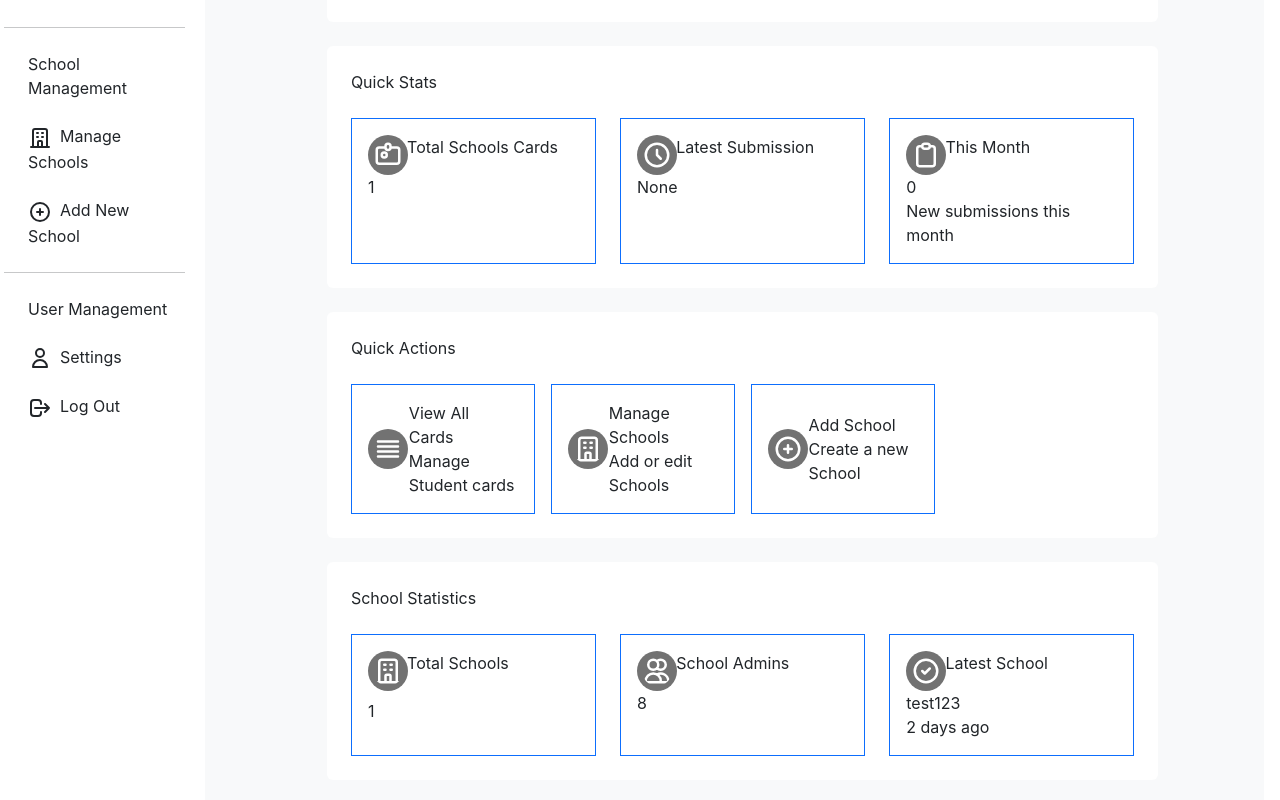
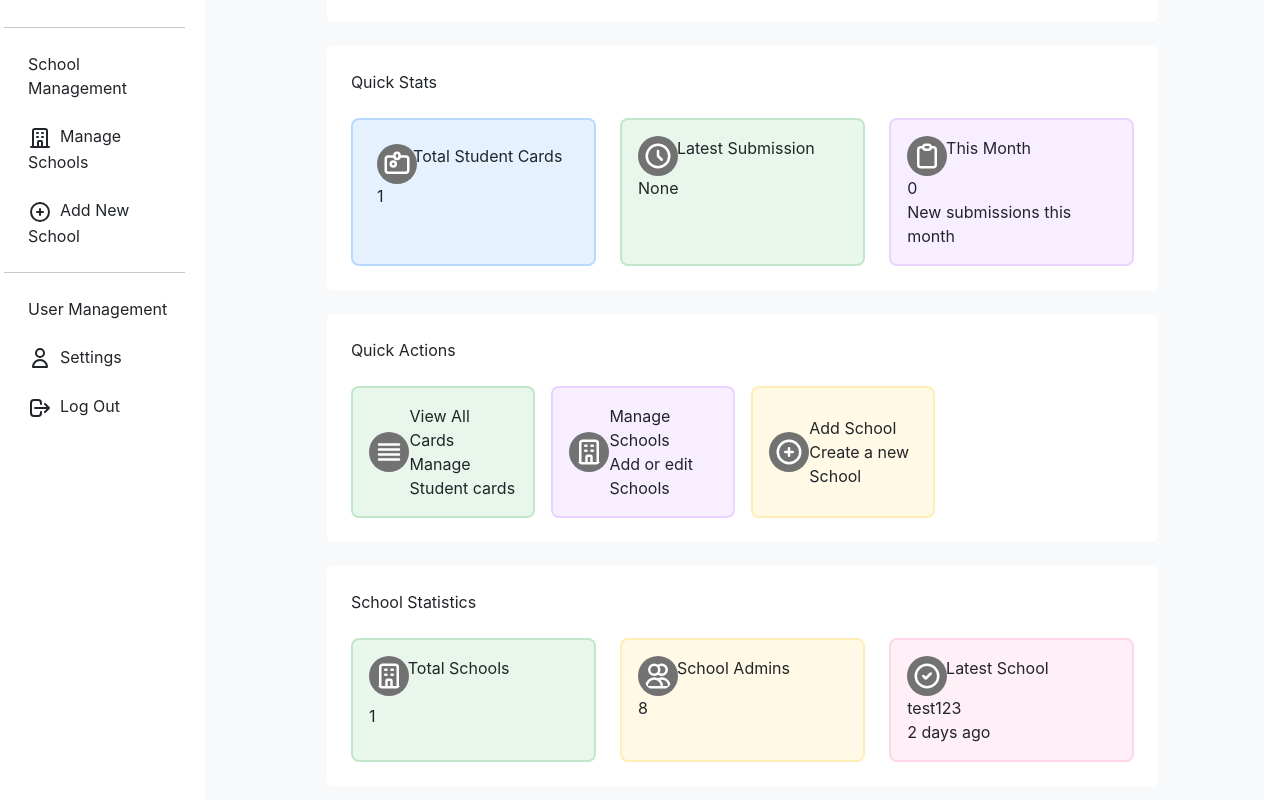
Before and after one commit to itshardlight/student_idcard_react, a React (Create React App) app: page / in a window 1280 px wide. Shown: the part 248-1048 px from the top of the page. Built offline with nearby package versions, Linux system fonts and the light colour scheme.

Commit message:
added the bg color in the container of the right div

```diff
--- a/src/mysrc/Dashboard.css
+++ b/src/mysrc/Dashboard.css
@@ -6,10 +6,45 @@
   width: 40px;
   height: 40px;
   background-color: #727272; /* blue */
-  border-radius: 50%;         /* circle */
-  padding: 5px;               /* smaller padding to fit */
-  box-sizing: border-box;     /* include padding in width/height */
+  border-radius: 50%; /* circle */
+  padding: 5px; /* smaller padding to fit */
+  box-sizing: border-box; /* include padding in width/height */
 }
-.bodywala{
+.bodywala {
   width: 100%;
 }
+.bluewala {
+  background-color: rgba(0, 123, 255, 0.1); /* Transparent blue */
+  border: 2px solid rgba(0, 123, 255, 0.2);
+  border-radius: 0.5rem; /* Optional: rounded corners */
+  padding: 1rem;
+}
+.greenwala {
+  background-color: rgba(40, 167, 69, 0.1); /* Transparent green */
+  border: 2px solid rgba(40, 167, 69, 0.2);
+  border-radius: 0.5rem; /* Optional: rounded corners */
+  padding: 1rem;
+}
+.purplewala {
+  background-color: rgba(
+    178,
+    102,
+    255,
+    0.1
+  ); /* Light purple with transparency */
+  border: 2px solid rgba(178, 102, 255, 0.2); /* Matching light purple border */
+  border-radius: 0.5rem;
+  padding: 1rem;
+}
+.yellowwala {
+  background-color: rgba(255, 193, 7, 0.1); /* Yellow with transparency */
+  border: 2px solid rgba(255, 193, 7, 0.2); /* Matching yellow border */
+  border-radius: 0.5rem;
+  padding: 1rem;
+}
+.pinkwala {
+  background-color: rgba(255, 105, 180, 0.1); /* Pink with transparency */
+  border: 2px solid rgba(255, 105, 180, 0.2); /* Matching pink border */
+  border-radius: 0.5rem;
+  padding: 1rem;
+}
--- a/src/mysrc/Dashboard.js
+++ b/src/mysrc/Dashboard.js
@@ -154,11 +154,12 @@ function Dashboard() {
                     <button class="btn btn-primary">View Student Cards</button>
                   </div>
                 </div>
-                <div className="container bg-white rounded p-4 mb-4 ">
+                <div className="container bg-white rounded  p-4 mb-4 ">
                   <div className="col mb-2"> Quick Stats</div>
                   <div className="row ">
                     <div className="col-12 col-md-4 gy-3">
-                      <div className="border border-primary p-3 h-100 d-flex flex-column ">
+                      <div className="bluewala  p-4 h-100 d-flex flex-column">
+
                         <div className="row">
                           <div className="col-2">
                             <svg
@@ -178,7 +179,7 @@ function Dashboard() {
                           </div>
                           <div className="col-10">
                             {" "}
-                            <div>Total Schools Cards</div>
+                            <div>Total Student Cards</div>
                           </div>
                         </div>
                         <div className="row">
@@ -187,7 +188,7 @@ function Dashboard() {
                       </div>
                     </div>
                     <div className="col-12 col-md-4 gy-3">
-                      <div className="border border-primary p-3 h-100 d-flex flex-column ">
+                      <div className="greenwala p-3 h-100 d-flex flex-column ">
                         <div className="row">
                           <div className="col-2">
                             <svg
@@ -216,7 +217,7 @@ function Dashboard() {
                       </div>
                     </div>
                     <div className="col-12 col-md-4 gy-3">
-                      <div className="border border-primary p-3 h-100 d-flex flex-column ">
+                      <div className="purplewala p-3 h-100 d-flex flex-column ">
                         <div className="row">
                           <div className="col-2">
                             <svg
@@ -251,7 +252,7 @@ function Dashboard() {
                   <div className="col mb-2"> Quick Actions</div>
                   <div className="row gx-3">
                     <div className="col-12 col-md-3 gy-3">
-                      <div className="border border-primary p-3 h-100 d-flex align-items-center ">
+                      <div className="greenwala p-3 h-100 d-flex align-items-center ">
                         <div className="col-2 me-3">
                           <svg
                             xmlns="http://www.w3.org/2000/svg"
@@ -276,7 +277,7 @@ function Dashboard() {
                     </div>
 
                     <div className="col-12 col-md-3 gy-3">
-                      <div className="border border-primary p-3 h-100 d-flex align-items-center">
+                      <div className="purplewala p-3 h-100 d-flex align-items-center">
                         <div className="col-2 me-3">
                           <svg
                             xmlns="http://www.w3.org/2000/svg"
@@ -301,7 +302,7 @@ function Dashboard() {
                     </div>
 
                     <div className="col-12 col-md-3 gy-3">
-                      <div className="border border-primary p-3 h-100 d-flex align-items-center">
+                      <div className="yellowwala p-3 h-100 d-flex align-items-center">
                         <div className="col-2 me-3">
                           <svg
                             xmlns="http://www.w3.org/2000/svg"
@@ -330,7 +331,7 @@ function Dashboard() {
                   <div className="col mb-2"> School Statistics</div>
                   <div className="row ">
                     <div className="col-12 col-md-4 gy-3">
-                      <div className="border border-primary p-3 h-100 d-flex flex-column ">
+                      <div className="greenwala p-3 h-100 d-flex flex-column ">
                         <div className="row">
                           <div className="col-2">
                             <svg
@@ -359,7 +360,7 @@ function Dashboard() {
                       </div>
                     </div>
                     <div className="col-12 col-md-4 gy-3">
-                      <div className="border border-primary p-3 h-100 d-flex flex-column ">
+                      <div className="yellowwala p-3 h-100 d-flex flex-column ">
                         <div className="row">
                           <div className="col-2">
                             <svg
@@ -388,7 +389,7 @@ function Dashboard() {
                       </div>
                     </div>
                     <div className="col-12 col-md-4 gy-3">
-                      <div className="border border-primary p-3 h-100 d-flex flex-column ">
+                      <div className="pinkwala p-3 h-100 d-flex flex-column ">
                         <div className="row">
                           <div className="col-2">
                             <svg
```
